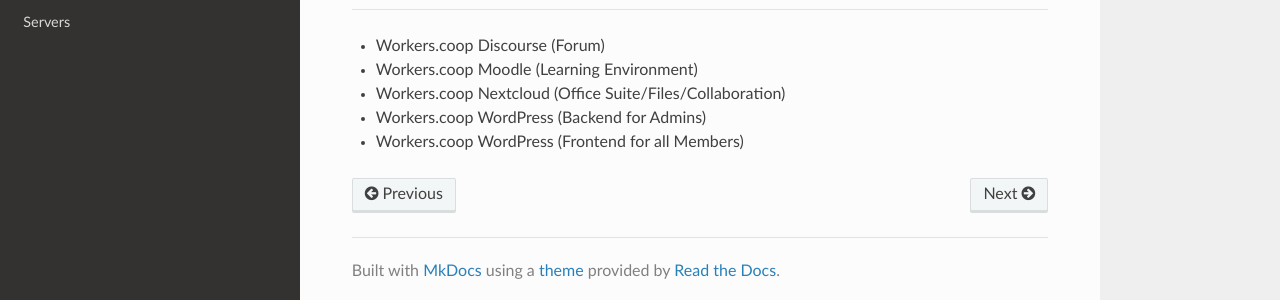
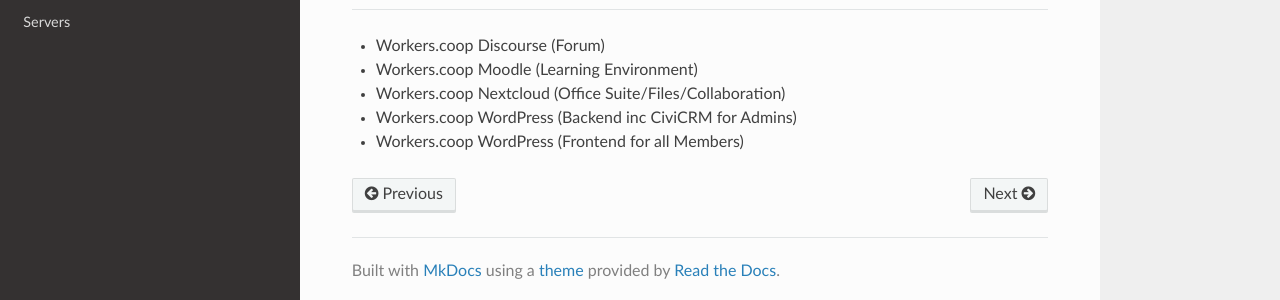
Before and after one commit to workers-coop/docs, an MkDocs documentation site: the page built from docs/members/sso.md, in a window 1280 px wide. Shown: the part 439-739 px from the top of the page. Built offline with MkDocs 1.6.1, drawn with Linux system fonts in a browser that asks for light colours; nearby versions of some CDN libraries.

Commit message:
Edit sso.md

```diff
--- a/docs/members/sso.md
+++ b/docs/members/sso.md
@@ -18,5 +18,5 @@ The current services available to Members SSO users are:
 - Workers.coop Discourse (Forum)
 - Workers.coop Moodle (Learning Environment)
 - Workers.coop Nextcloud (Office Suite/Files/Collaboration)
-- Workers.coop WordPress (Backend for Admins)
+- Workers.coop WordPress (Backend inc CiviCRM for Admins)
 - Workers.coop WordPress (Frontend for all Members)
```
